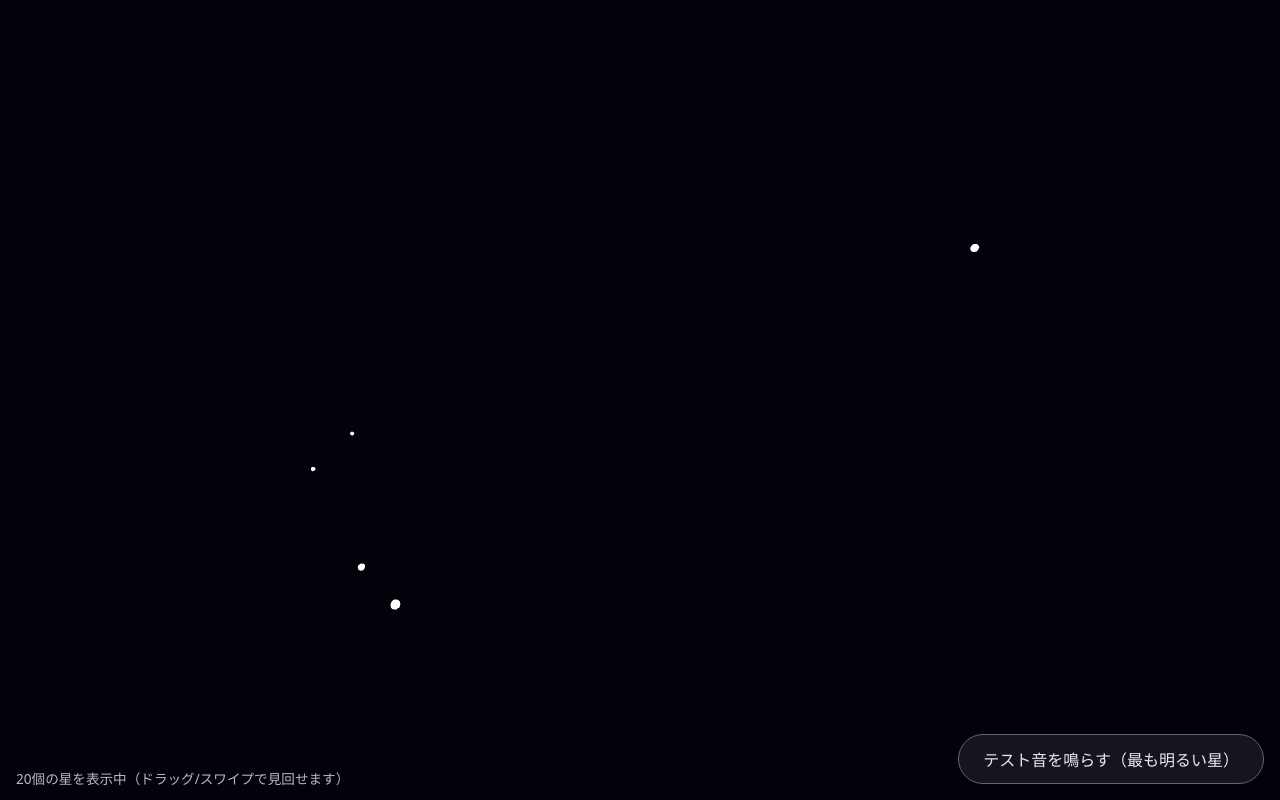
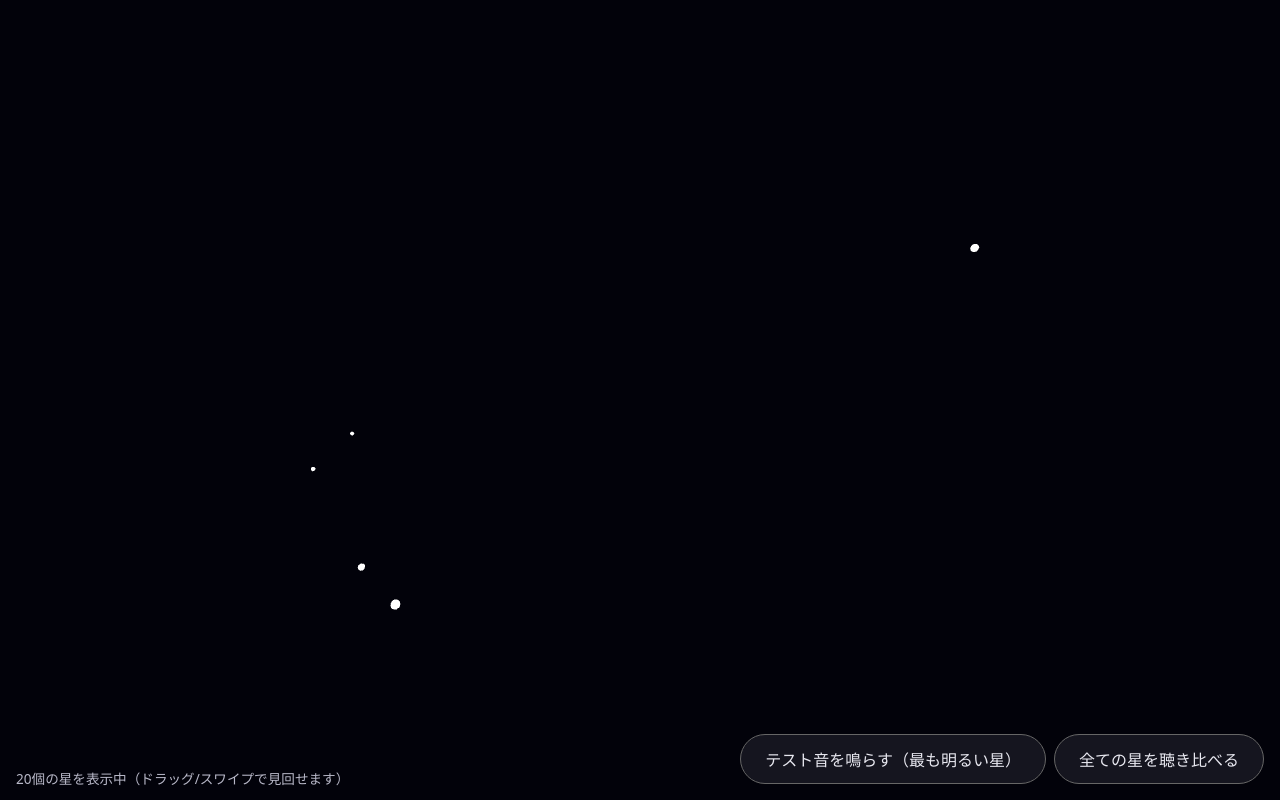
Before and after one commit to kisakutanaka/SoniSphere, a website built with Vite: page index.html in a window 1280 px wide. Both pictures are taken after a click on the button "タップして音を有効にする". Built offline with nearby package versions, Linux system fonts and the light colour scheme.

Commit message:
Phase 4: 明るさ・色を音響パラメータへマッピング
vmag(等級)を音量(dB)・余韻の長さへ、bv(色指数)を基音周波数・音色へ線形
マッピングした。等級とdBがどちらも対数尺度である点を利用し、線形写像だけで
「等級差が一定なら聴感上のラウドネス差もほぼ一定」という対応を実現している
(詳細はFindings.md)。複数星を聴き比べるテストボタンも追加。

```diff
--- a/src/audio.ts
+++ b/src/audio.ts
@@ -1,16 +1,51 @@
 import * as THREE from 'three'
+import type { Star } from './types'
 
 // 星の音は外部音源を使わず、非整数倍音のサイン波を重ねてベル/グロッケン風に
 // その場で合成する（Plan.mdの「キラキラした音」方針、軽量・同梱不要にするため）。
 const BELL_PARTIALS = [1, 2.41, 3.83, 5.43]
-const BELL_DURATION = 1.4
 
 // 音源を天球上のどの半径に置くか。視覚上の天球（SPHERE_RADIUS=50）とは独立で、
 // PannerNodeのHRTF定位が効きやすい距離感に合わせる。
 const AUDIO_RADIUS = 8
 
+// 明るさ(vmag)→音量(dB)・余韻(秒)のマッピング範囲。
+// 等級と音量(dB)はどちらも対数尺度なので、等級を線形にdBへ写すのは
+// 「等級差が一定なら聴感上のラウドネス差も一定」という素直な対応になる
+// （Findings.md参照）。
+const GAIN_DB_AT_BRIGHTEST = -2
+const GAIN_DB_AT_DIMMEST = -20
+const DURATION_AT_BRIGHTEST = 2.2
+const DURATION_AT_DIMMEST = 0.7
+
+// 色(B-V)→音域(基音周波数)・音色(高次倍音の効かせ方)のマッピング範囲。
+// B-Vが小さい(負)ほど青く高温、大きいほど赤く低温な星に対応する。
+// 青い星は高い音域・明るい（倍音が効いた）音色、赤い星は低い音域・
+// こもった（倍音が抑えられた）音色にする。
+const FUNDAMENTAL_AT_BLUEST = 880
+const FUNDAMENTAL_AT_REDDEST = 440
+const BRIGHTNESS_AT_BLUEST = 1.4
+const BRIGHTNESS_AT_REDDEST = 0.7
+
+interface Range {
+  min: number
+  max: number
+}
+
+function mapRange(value: number, from: Range, to: Range): number {
+  if (from.max === from.min) return (to.min + to.max) / 2
+  const t = (value - from.min) / (from.max - from.min)
+  return THREE.MathUtils.clamp(THREE.MathUtils.lerp(to.min, to.max, t), Math.min(to.min, to.max), Math.max(to.min, to.max))
+}
+
+function dbToGain(db: number): number {
+  return 10 ** (db / 20)
+}
+
 export class SpatialAudio {
   private ctx: AudioContext
+  private vmagRange: Range = { min: 0, max: 1 }
+  private bvRange: Range = { min: 0, max: 1 }
 
   constructor() {
     this.ctx = new AudioContext()
@@ -18,6 +53,16 @@ export class SpatialAudio {
 
   async resume() {
     await this.ctx.resume()
+  }
+
+  // 星カタログ全体でのvmag/bvの分布を記録する。以後の音響パラメータ計算は
+  // この分布の中での相対位置（このカタログの中で何番目に明るい/赤いか）を
+  // 基準にする。
+  setCatalogRange(stars: Star[]) {
+    const vmags = stars.map((s) => s.vmag)
+    const bvs = stars.map((s) => s.bv)
+    this.vmagRange = { min: Math.min(...vmags), max: Math.max(...vmags) }
+    this.bvRange = { min: Math.min(...bvs), max: Math.max(...bvs) }
   }
 
   // カメラの向きをWeb Audio APIのAudioListenerへ反映する。
@@ -45,37 +90,61 @@ export class SpatialAudio {
     }
   }
 
-  // 星の方向(単位ベクトル)からベル音を1回鳴らす。
-  playBellAt(dir: readonly [number, number, number]) {
-    const now = this.ctx.currentTime
+  // 星の明るさ・色に応じた音を、星の方向からベル音として鳴らす。
+  // delaySecでスケジュール開始を遅らせられる（複数星の聴き比べ用）。
+  playStar(star: Star, delaySec = 0) {
+    const now = this.ctx.currentTime + delaySec
+
+    const gainDb = mapRange(
+      star.vmag,
+      this.vmagRange,
+      { min: GAIN_DB_AT_BRIGHTEST, max: GAIN_DB_AT_DIMMEST },
+    )
+    const duration = mapRange(
+      star.vmag,
+      this.vmagRange,
+      { min: DURATION_AT_BRIGHTEST, max: DURATION_AT_DIMMEST },
+    )
+    const fundamental = mapRange(
+      star.bv,
+      this.bvRange,
+      { min: FUNDAMENTAL_AT_BLUEST, max: FUNDAMENTAL_AT_REDDEST },
+    )
+    const brightness = mapRange(
+      star.bv,
+      this.bvRange,
+      { min: BRIGHTNESS_AT_BLUEST, max: BRIGHTNESS_AT_REDDEST },
+    )
+
     const panner = new PannerNode(this.ctx, {
       panningModel: 'HRTF',
       distanceModel: 'inverse',
-      positionX: dir[0] * AUDIO_RADIUS,
-      positionY: dir[1] * AUDIO_RADIUS,
-      positionZ: dir[2] * AUDIO_RADIUS,
+      positionX: star.dir[0] * AUDIO_RADIUS,
+      positionY: star.dir[1] * AUDIO_RADIUS,
+      positionZ: star.dir[2] * AUDIO_RADIUS,
     })
     panner.connect(this.ctx.destination)
 
+    const peakGain = dbToGain(gainDb)
     const envelope = this.ctx.createGain()
     envelope.gain.setValueAtTime(0, now)
-    envelope.gain.linearRampToValueAtTime(0.35, now + 0.008)
-    envelope.gain.exponentialRampToValueAtTime(0.0001, now + BELL_DURATION)
+    envelope.gain.linearRampToValueAtTime(peakGain, now + 0.008)
+    envelope.gain.exponentialRampToValueAtTime(0.0001, now + duration)
     envelope.connect(panner)
 
-    const fundamental = 660
     BELL_PARTIALS.forEach((mult, i) => {
       const osc = this.ctx.createOscillator()
       osc.type = 'sine'
       osc.frequency.value = fundamental * mult
 
+      // brightnessが高いほど高次倍音の減衰が緩やかになり、明るい（青い星の）音色になる。
       const partialGain = this.ctx.createGain()
-      partialGain.gain.value = 1 / (i + 1)
+      partialGain.gain.value = brightness ** i / (i + 1)
 
       osc.connect(partialGain)
       partialGain.connect(envelope)
       osc.start(now)
-      osc.stop(now + BELL_DURATION + 0.1)
+      osc.stop(now + duration + 0.1)
     })
   }
 }
--- a/src/main.ts
+++ b/src/main.ts
@@ -18,6 +18,7 @@ async function main() {
   const brightest = stars[0]
 
   const audio = new SpatialAudio()
+  audio.setCatalogRange(stars)
   const container = document.querySelector<HTMLDivElement>('#scene-container')!
   initScene(container, stars, (camera) => audio.updateListenerFromCamera(camera))
 
@@ -29,17 +30,27 @@ async function main() {
   startButton.addEventListener('click', async () => {
     await audio.resume()
     overlay.remove()
-    audio.playBellAt(brightest.dir)
-    addTestToneButton(audio, brightest)
+    audio.playStar(brightest)
+    addTestButtons(audio, stars)
   })
 }
 
-function addTestToneButton(audio: SpatialAudio, star: Star) {
-  const button = document.createElement('button')
-  button.id = 'test-tone-button'
-  button.textContent = 'テスト音を鳴らす（最も明るい星）'
-  button.addEventListener('click', () => audio.playBellAt(star.dir))
-  app.appendChild(button)
+function addTestButtons(audio: SpatialAudio, stars: Star[]) {
+  const controls = document.createElement('div')
+  controls.id = 'test-controls'
+
+  const singleButton = document.createElement('button')
+  singleButton.textContent = 'テスト音を鳴らす（最も明るい星）'
+  singleButton.addEventListener('click', () => audio.playStar(stars[0]))
+
+  const allButton = document.createElement('button')
+  allButton.textContent = '全ての星を聴き比べる'
+  allButton.addEventListener('click', () => {
+    stars.forEach((star, i) => audio.playStar(star, i * 0.15))
+  })
+
+  controls.append(singleButton, allButton)
+  app.appendChild(controls)
 }
 
 main()
--- a/src/style.css
+++ b/src/style.css
@@ -52,7 +52,7 @@ body {
 }
 
 #start-overlay button,
-#test-tone-button {
+#test-controls button {
   font-size: 1rem;
   padding: 0.75rem 1.5rem;
   border-radius: 999px;
@@ -62,8 +62,10 @@ body {
   cursor: pointer;
 }
 
-#test-tone-button {
+#test-controls {
   position: absolute;
   right: 1rem;
   bottom: 1rem;
+  display: flex;
+  gap: 0.5rem;
 }
```
Also changed, not shown: Findings.md (+34 -1 lines), Step.md (+19 -5 lines).
